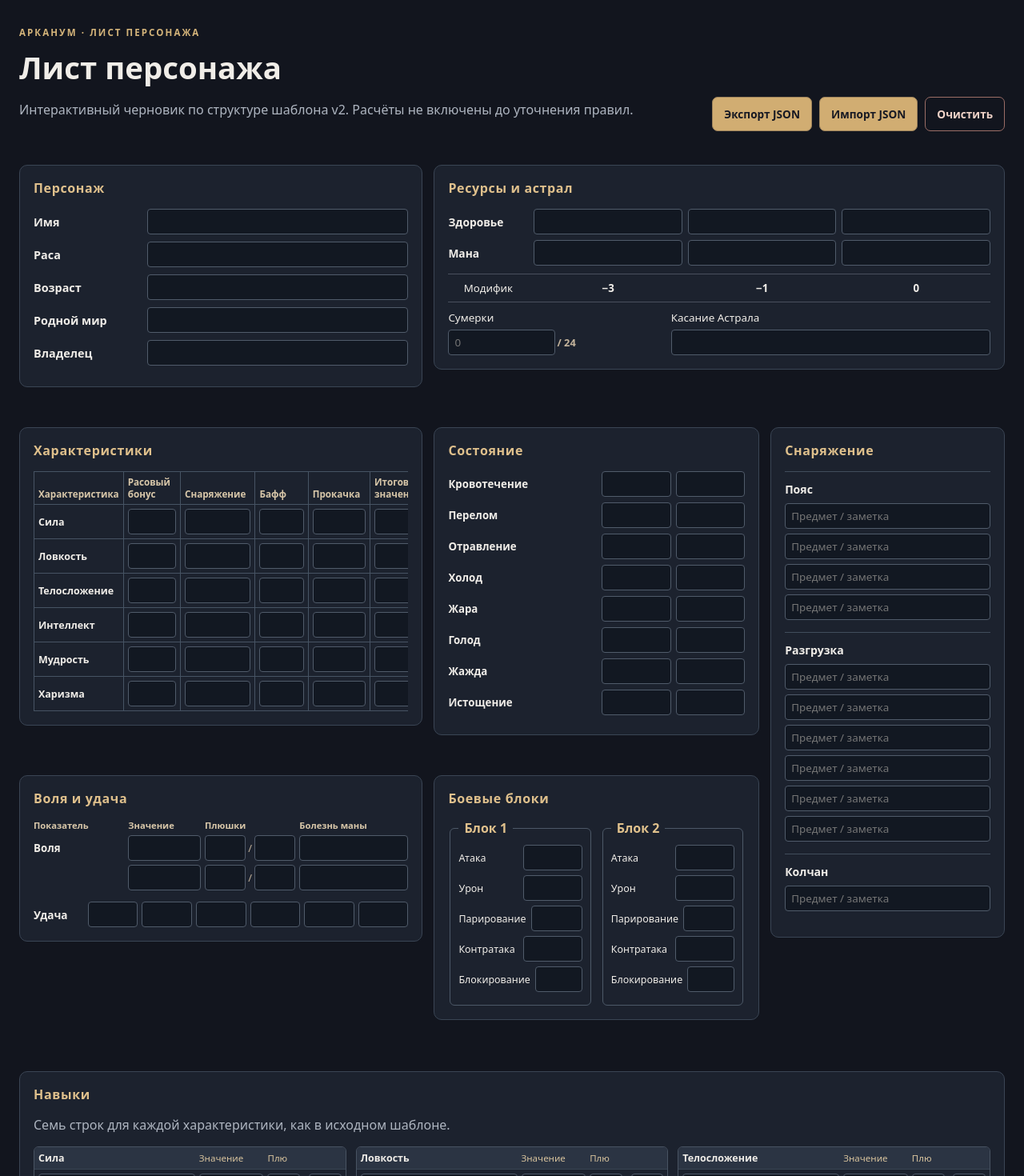
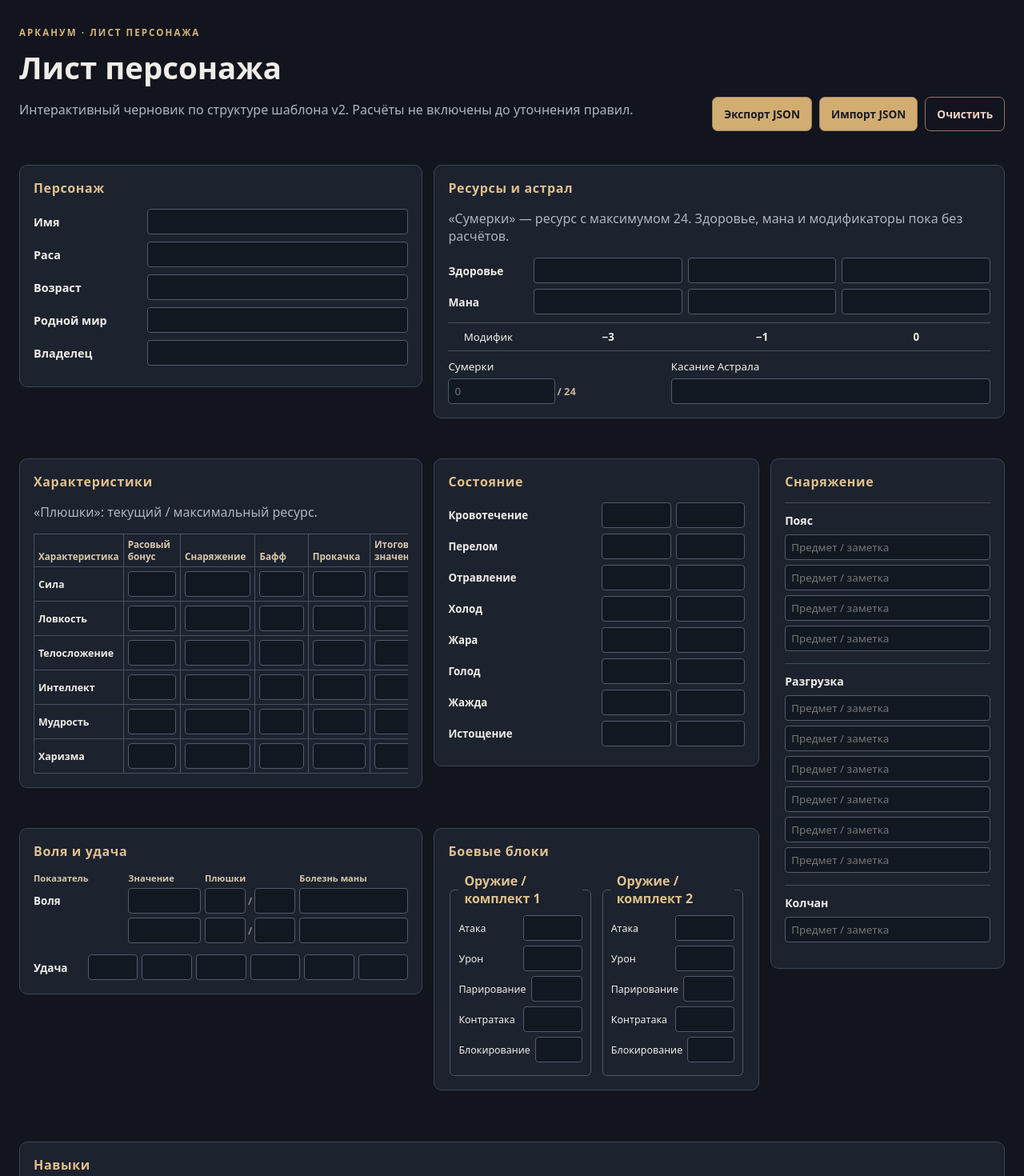
Before and after one commit to ydk-of/character-sheet, a React (Vite) app: page / in a window 1280 px wide. Shown: the top 1470 px of the page at 80% size. Built offline with nearby package versions, Linux system fonts and the light colour scheme.

Commit message:
feat: clarify resource labels and weapon slots per owner feedback

```diff
--- a/src/Sheet.tsx
+++ b/src/Sheet.tsx
@@ -52,13 +52,13 @@ export function Sheet() {
     {message&&<p role="status" className="sheet-message">{message}</p>}
     <div className="sheet-layout">
       <section className="sheet-card identity"><h2>Персонаж</h2>{[["Имя","name"],["Раса","race"],["Возраст","age"],["Родной мир","world"],["Владелец","owner"]].map(([label,key])=><label className="sheet-line" key={key}><span>{label}</span>{field(key,label)}</label>)}</section>
-      <section className="sheet-card vitals"><h2>Ресурсы и астрал</h2><div className="vital-grid">{["Здоровье","Мана"].map(v=><div className="vital-row" key={v}><strong>{v}</strong>{[0,1,2].map(i=><span key={i}>{field("vital."+v+"."+i,v+" — поле "+(i+1))}</span>)}</div>)}</div><div className="modifiers"><span>Модифик</span><strong>−3</strong><strong>−1</strong><strong>0</strong></div><div className="astral-grid"><label>Сумерки <span className="paired">{field("twilight.current","Сумерки — текущее значение","0")}<b>/ 24</b></span></label><label>Касание Астрала{field("astral","Касание Астрала")}</label></div></section>
-      <section className="sheet-card stats"><h2>Характеристики</h2><div className="sheet-scroll"><table className="stat-table"><thead><tr><th>Характеристика</th>{statColumns.map(c=><th key={c}>{c}</th>)}<th>Плюшки</th></tr></thead><tbody>{attributes.map(a=><tr key={a}><th scope="row">{a}</th>{statColumns.map(c=><td key={c}>{field("stat."+a+"."+c,a+" — "+c)}</td>)}<td><div className="paired">{field("stat."+a+".bonus1",a+" — плюшки 1")}<span>/</span>{field("stat."+a+".bonus2",a+" — плюшки 2")}</div></td></tr>)}</tbody></table></div></section>
+      <section className="sheet-card vitals"><h2>Ресурсы и астрал</h2><p>«Сумерки» — ресурс с максимумом 24. Здоровье, мана и модификаторы пока без расчётов.</p><div className="vital-grid">{["Здоровье","Мана"].map(v=><div className="vital-row" key={v}><strong>{v}</strong>{[0,1,2].map(i=><span key={i}>{field("vital."+v+"."+i,v+" — поле "+(i+1))}</span>)}</div>)}</div><div className="modifiers"><span>Модифик</span><strong>−3</strong><strong>−1</strong><strong>0</strong></div><div className="astral-grid"><label>Сумерки <span className="paired">{field("twilight.current","Сумерки — текущее значение","0")}<b>/ 24</b></span></label><label>Касание Астрала{field("astral","Касание Астрала")}</label></div></section>
+      <section className="sheet-card stats"><h2>Характеристики</h2><p>«Плюшки»: текущий / максимальный ресурс.</p><div className="sheet-scroll"><table className="stat-table"><thead><tr><th>Характеристика</th>{statColumns.map(c=><th key={c}>{c}</th>)}<th>Плюшки</th></tr></thead><tbody>{attributes.map(a=><tr key={a}><th scope="row">{a}</th>{statColumns.map(c=><td key={c}>{field("stat."+a+"."+c,a+" — "+c)}</td>)}<td><div className="paired">{field("stat."+a+".bonus1",a+" — плюшки 1")}<span>/</span>{field("stat."+a+".bonus2",a+" — плюшки 2")}</div></td></tr>)}</tbody></table></div></section>
       <section className="sheet-card conditions"><h2>Состояние</h2>{conditions.map(c=><div className="condition-row" key={c}><strong>{c}</strong>{field("condition."+c+".a",c+" — поле 1")}{field("condition."+c+".b",c+" — поле 2")}</div>)}</section>
       <section className="sheet-card will"><h2>Воля и удача</h2><div className="will-grid"><strong>Показатель</strong><strong>Значение</strong><strong>Плюшки</strong><strong>Болезнь маны</strong>{["Воля","Доп. строка"].map((n,i)=><div className="will-grid-row" key={i}><strong>{i===0?n:""}</strong>{field("will."+i+".value",n+" — значение")}<div className="paired">{field("will."+i+".bonus1",n+" — плюшки 1")}<span>/</span>{field("will."+i+".bonus2",n+" — плюшки 2")}</div>{field("will."+i+".illness",n+" — болезнь маны")}</div>)}</div><div className="luck"><strong>Удача</strong>{Array.from({length:6},(_,i)=><span key={i}>{field("luck."+i,"Удача — поле "+(i+1))}</span>)}</div></section>
-      <section className="sheet-card combat"><h2>Боевые блоки</h2><div className="combat-grid">{[1,2].map(n=><fieldset key={n}><legend>Блок {n}</legend>{["Атака","Урон","Парирование","Контратака","Блокирование"].map(label=><label key={label}><span>{label}</span>{field("combat."+n+"."+label,"Блок "+n+" — "+label)}</label>)}</fieldset>)}</div></section>
+      <section className="sheet-card combat"><h2>Боевые блоки</h2><div className="combat-grid">{[1,2].map(n=><fieldset key={n}><legend>Оружие / комплект {n}</legend>{["Атака","Урон","Парирование","Контратака","Блокирование"].map(label=><label key={label}><span>{label}</span>{field("combat."+n+"."+label,"Блок "+n+" — "+label)}</label>)}</fieldset>)}</div></section>
       <section className="sheet-card inventory"><h2>Снаряжение</h2>{slots.map((slot,index)=><div className="inventory-group" key={slot}><h3>{slot}</h3>{Array.from({length:index===0?4:index===1?6:1},(_,i)=><div key={i}>{field("inventory."+slot+"."+i,slot+" — ячейка "+(i+1),"Предмет / заметка")}</div>)}</div>)}</section>
-      <section className="sheet-card skills"><h2>Навыки</h2><p>Семь строк для каждой характеристики, как в исходном шаблоне.</p><div className="skills-grid">{attributes.map(a=><div className="skill-group" key={a}><div className="skill-heading"><strong>{a}</strong><span>Значение</span><span>Плю</span></div>{Array.from({length:7},(_,i)=><div className="skill-row" key={i}>{field("skill."+a+"."+i+".name",a+" — навык "+(i+1))}{field("skill."+a+"."+i+".value",a+" — навык "+(i+1)+" значение")}<div className="paired">{field("skill."+a+"."+i+".p1",a+" — навык "+(i+1)+" плю 1")}<span>/</span>{field("skill."+a+"."+i+".p2",a+" — навык "+(i+1)+" плю 2")}</div></div>)}</div>)}</div></section>
+      <section className="sheet-card skills"><h2>Навыки</h2><p>Семь строк для каждой характеристики. «Плю»: текущий / максимальный ресурс.</p><div className="skills-grid">{attributes.map(a=><div className="skill-group" key={a}><div className="skill-heading"><strong>{a}</strong><span>Значение</span><span>Плю</span></div>{Array.from({length:7},(_,i)=><div className="skill-row" key={i}>{field("skill."+a+"."+i+".name",a+" — навык "+(i+1))}{field("skill."+a+"."+i+".value",a+" — навык "+(i+1)+" значение")}<div className="paired">{field("skill."+a+"."+i+".p1",a+" — навык "+(i+1)+" плю 1")}<span>/</span>{field("skill."+a+"."+i+".p2",a+" — навык "+(i+1)+" плю 2")}</div></div>)}</div>)}</div></section>
     </div><footer className="sheet-footer">Сохранение происходит в браузере на этом устройстве. Для резервной копии используйте экспорт JSON.</footer>
   </main>;
 }
```
